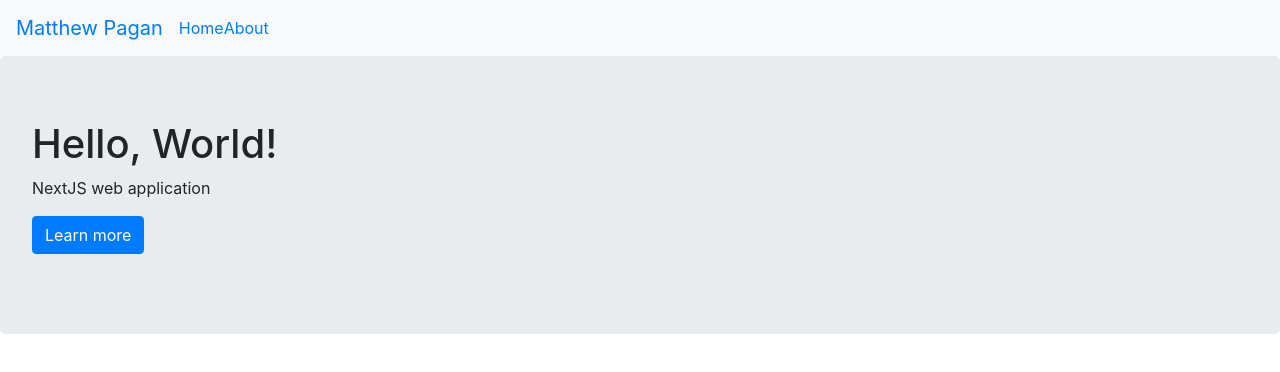
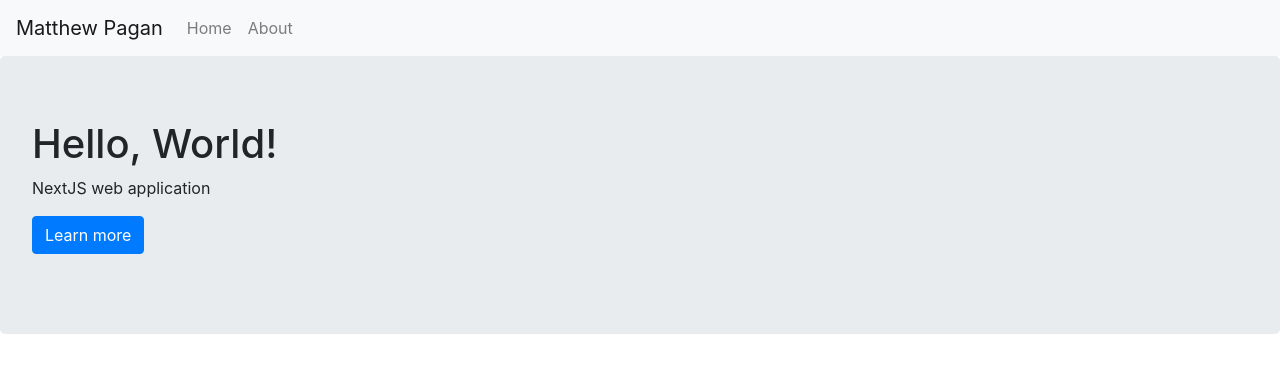
Before and after one commit to mastapegs/next-portfolio, a Next.js app: page / in a window 1280 px wide. Shown: the top 372 px of the page. Built offline with nearby package versions, Linux system fonts and the light colour scheme.

Commit message:
Fix issues with nav

```diff
--- a/components/Header.js
+++ b/components/Header.js
@@ -16,20 +16,18 @@ const Header = () => {
     <>
       <Navbar bg="light" expand="lg">
         <Navbar.Brand>
-          <Link href="/">
-            <a>Matthew Pagan</a>
-          </Link>
+          Matthew Pagan
         </Navbar.Brand>
         <Navbar.Toggle aria-controls="basic-navbar-nav" />
         <Navbar.Collapse id="basic-navbar-nav">
           <Nav>
             {links.map(({ href, text }) => {
               return (
-                <Nav.Item>
-                  <Link href={href}>
-                    <a>{text}</a>
-                  </Link>
-                </Nav.Item>
+                <Link href={href}>
+                  <Nav.Link href={href}>
+                    {text}
+                  </Nav.Link>
+                </Link>
               );
             })}
           </Nav>
```
